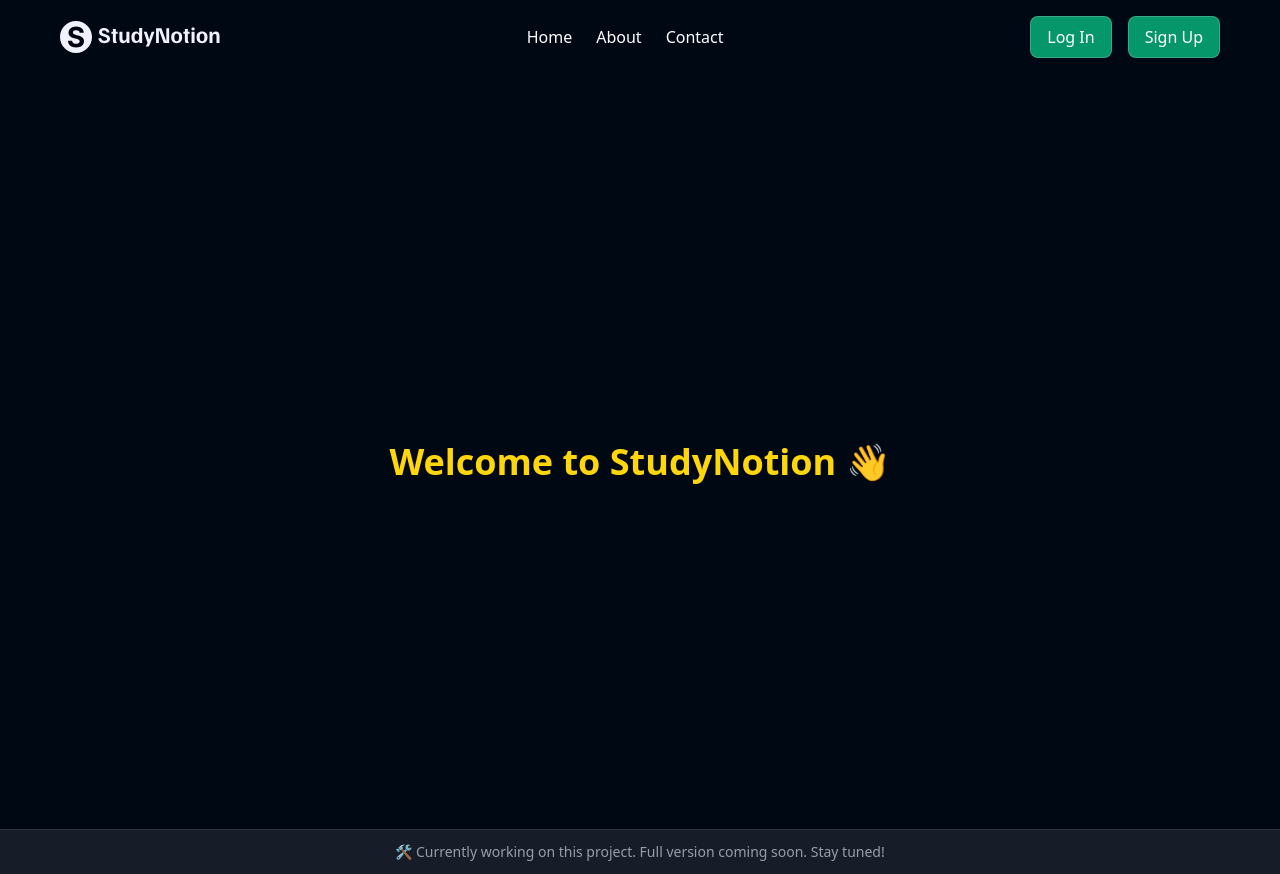
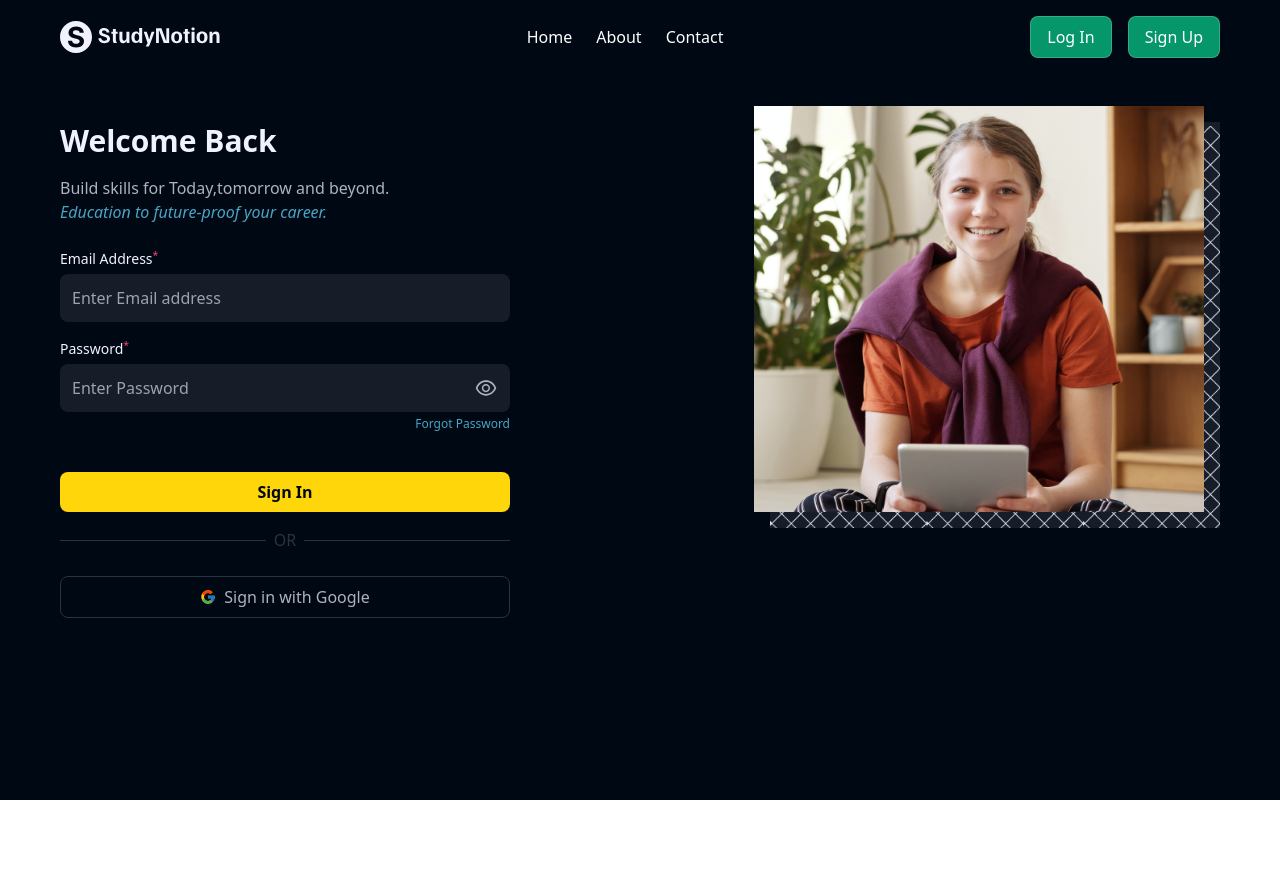
Before and after one commit to imsaurav12/StudyNotion-App, a React (Create React App) app: page / in a window 1280 px wide. After the commit the page ends 800 px from the top, so only its background shows below. Built offline with nearby package versions, Linux system fonts and the light colour scheme.

Commit message:
Update App.js

```diff
--- a/src/App.js
+++ b/src/App.js
@@ -17,7 +17,7 @@
       <Navbar isLoggedIn={isLoggedIn} setIsLoggedIn={setIsLoggedIn}/>
 
       <Routes>
-        <Route path='/' element={<Home isLoggedIn={isLoggedIn}/>}/>
+        <Route path="/" element={<Login setIsLoggedIn={setIsLoggedIn} />} />
         <Route path='/login' element = {<Login setIsLoggedIn={setIsLoggedIn}/>} />
         <Route path='/signup' element = {<SignUp setIsLoggedIn={setIsLoggedIn}/>} />
         <Route path='/dashboard' element={
```
